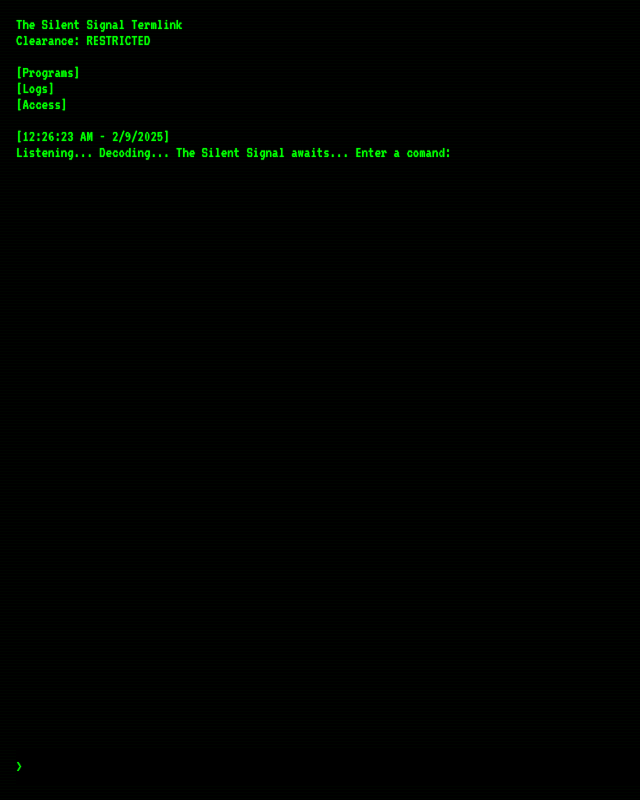
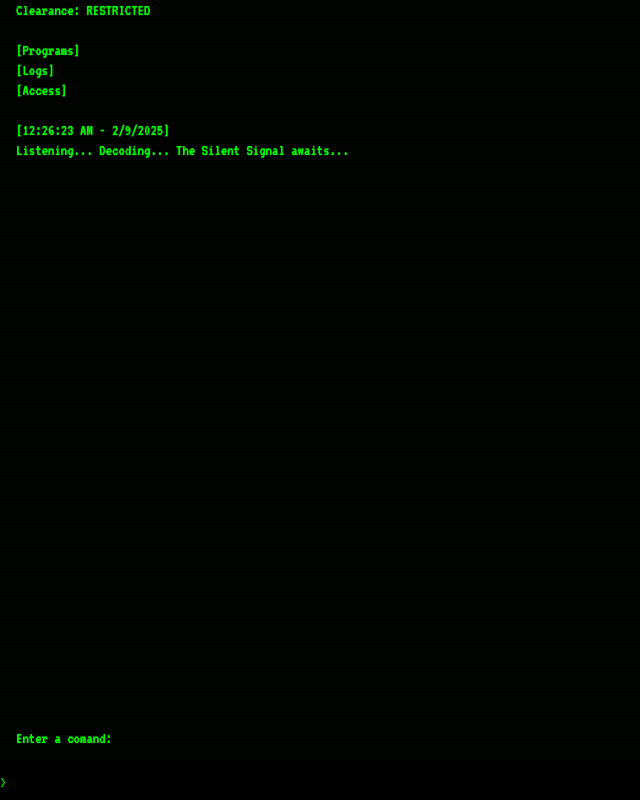
Before and after one commit to nameIsTane/thesilentsignal2, a plain HTML site: page index.html in a window 1280 px wide. Shown: the whole page, without its empty margins (0-640 px from the left). Drawn offline with Linux system fonts and the light colour scheme.

Commit message:
Create index.html for thesilentsignal2 Pages

```diff
--- a/index.html
+++ b/index.html
@@ -15,7 +15,7 @@
       font-family: 'VT323', monospace;
       color: #00ff00;
       font-size: 1.0rem;
-      line-height: 1.0;
+      line-height: 1.25;
       overflow: hidden;      /* We'll manage scrolling within our container */
       position: relative;
     }
@@ -176,8 +176,8 @@
 
     <!-- Scrolling output area -->
     <div class="output" id="cli-output">
-      <div>Listening... Decoding... The Silent Signal awaits...
-Enter a comand:</div>
+      <div>Listening... Decoding... The Silent Signal awaits...</div>
+      </div>Enter a comand:</div>
     </div>
 
     <!-- Sticky prompt pinned at the bottom -->
```
